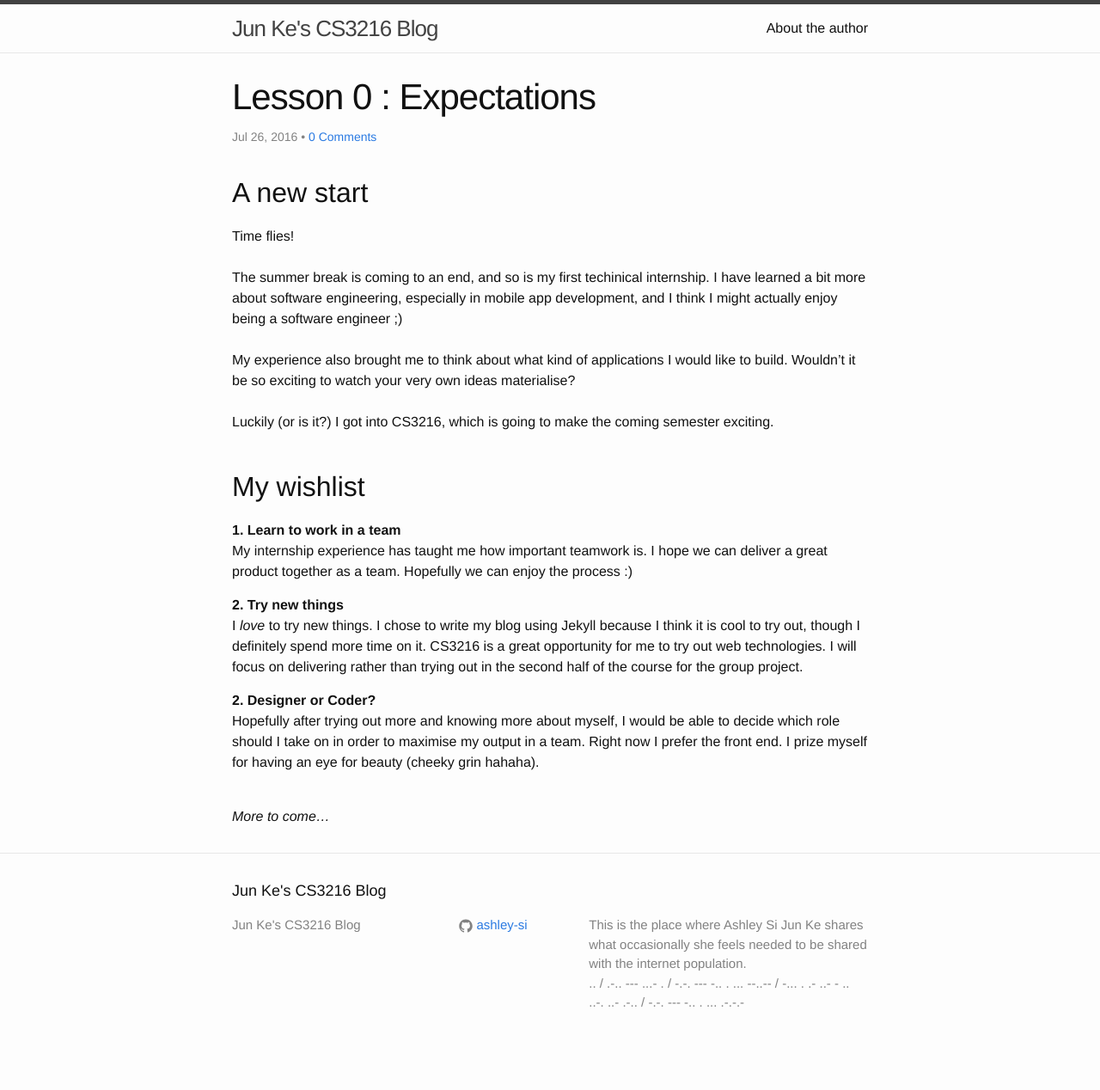
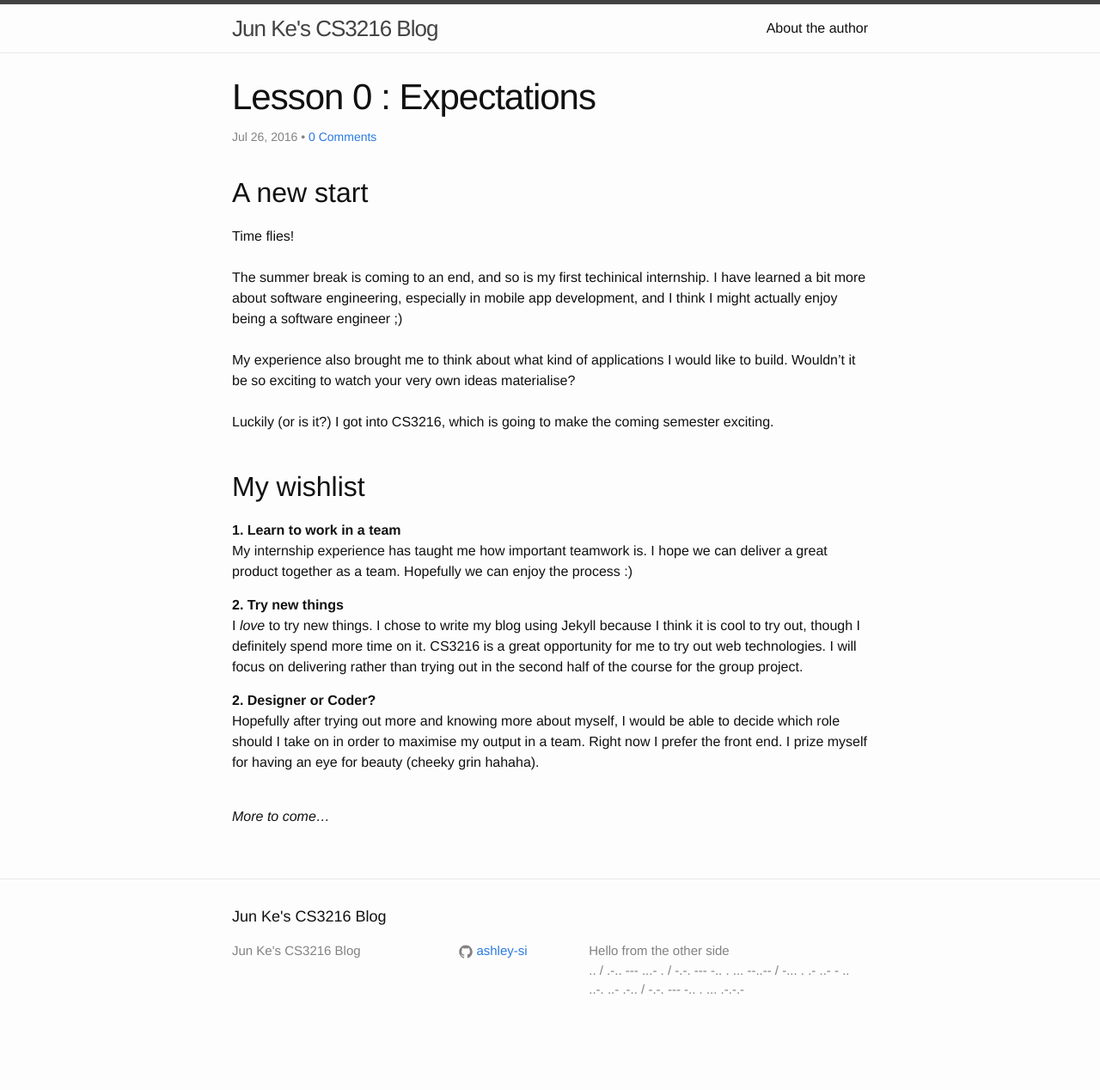
Before and after one commit to ashley-si/ashley-si.github.io, a Jekyll site: the page built from _posts/2016-07-26-lesson-0.markdown, in a window 1280 px wide. Shown: the whole page at 86% size. Built offline with Jekyll 4.4.1, drawn with Linux system fonts in a browser that asks for light colours; comment, search, counter and statistics services are not loaded; after the commit the page ends 1223 px from its top, so only the background shows below that; part of the change alters nothing that is shown.

Commit message:
changed disqus account

```diff
--- a/_config.yml
+++ b/_config.yml
@@ -8,7 +8,7 @@
 # Site settings
 title: Jun Ke's CS3216 Blog
 description: > # this means to ignore newlines until "baseurl:"
-  This is the place where Ashley Si Jun Ke shares what occasionally she feels needed to be shared with the internet population.<br>
+  Hello from the other side<br>
   .. / .-.. --- ...- . / -.-. --- -.. . ... --..-- / -... . .- ..- - .. ..-. ..- .-.. / -.-. --- -.. . ... .-.-.-
 baseurl: "" # the subpath of your site, e.g. /blog
 url: "http://ashley-si.github.io" # the base hostname & protocol for your site
--- a/_includes/disqus.html
+++ b/_includes/disqus.html
@@ -1,19 +1,18 @@
 {% if page.comments %}
-<div id="disqus_thread> </div>
+<div id="disqus_thread"></div>
 <script>
 
 var disqus_config = function () {
-    this.page.url = "{{ page.url | replace:'index.html','' | prepend: site.baseurl | prepend: site.url }}";
+    this.page.url = "http://ashley-si.github.io{{ page.url }}";
     this.page.identifier = "{{ page.id }}";
 };
 
-
-(function() {
+(function() { // DON'T EDIT BELOW THIS LINE
     var d = document, s = d.createElement('script');
-    s.src = '//http-ashley-si-github-io.disqus.com/embed.js';
+    s.src = '//ashley-si.disqus.com/embed.js';
     s.setAttribute('data-timestamp', +new Date());
     (d.head || d.body).appendChild(s);
 })();
 </script>
-<noscript>Please enable JavaScript to view the <a href="https://disqus.com/?ref_noscript" rel="nofollow">comments powered by Disqus.</a></noscript>
+<noscript>Please enable JavaScript to view the <a href="https://disqus.com/?ref_noscript">comments powered by Disqus.</a></noscript>
 {% endif %}
--- a/_layouts/default.html
+++ b/_layouts/default.html
@@ -14,7 +14,7 @@
     </div>
 
     {% include footer.html %}
-  <script id="dsq-count-scr" src="//http-ashley-si-github-io.disqus.com/count.js" async></script>
+  <script id="dsq-count-scr" src="//ashley-si.disqus.com/count.js" async></script>
   </body>
 
 </html>
```
